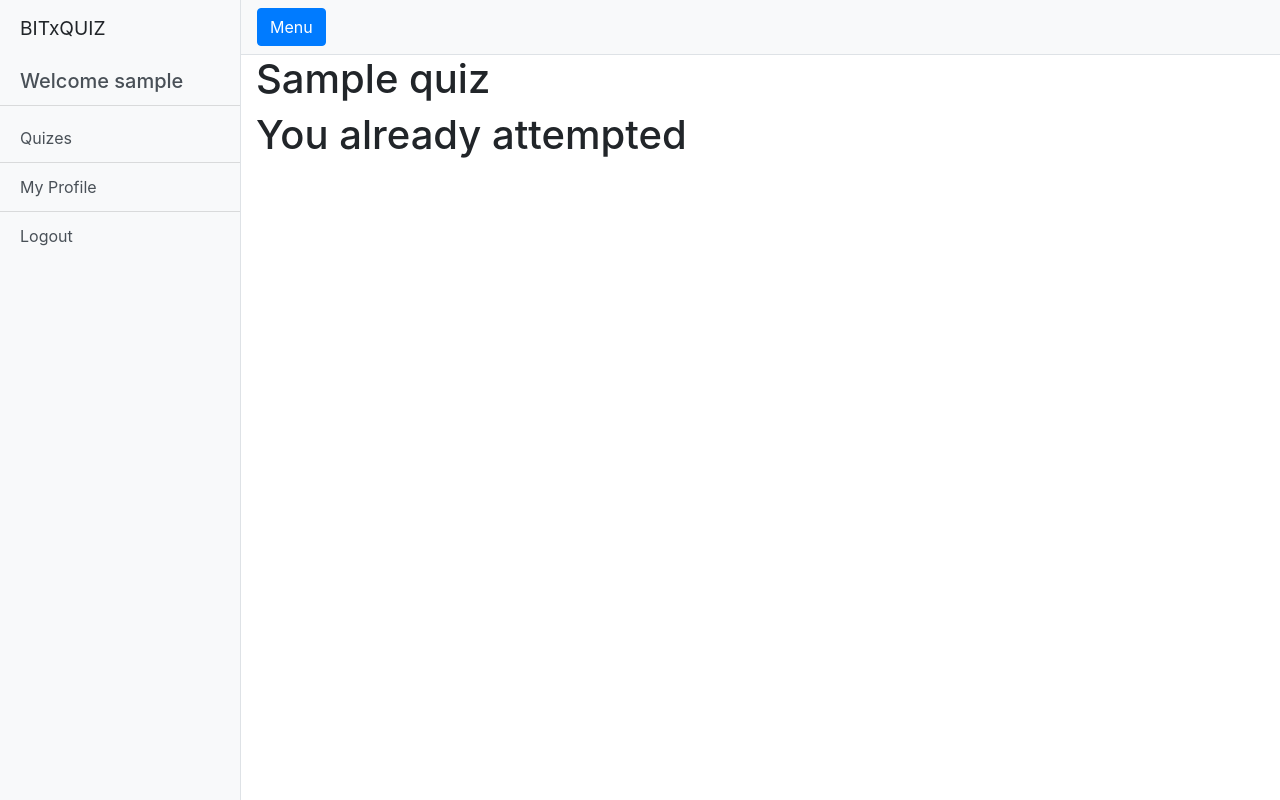
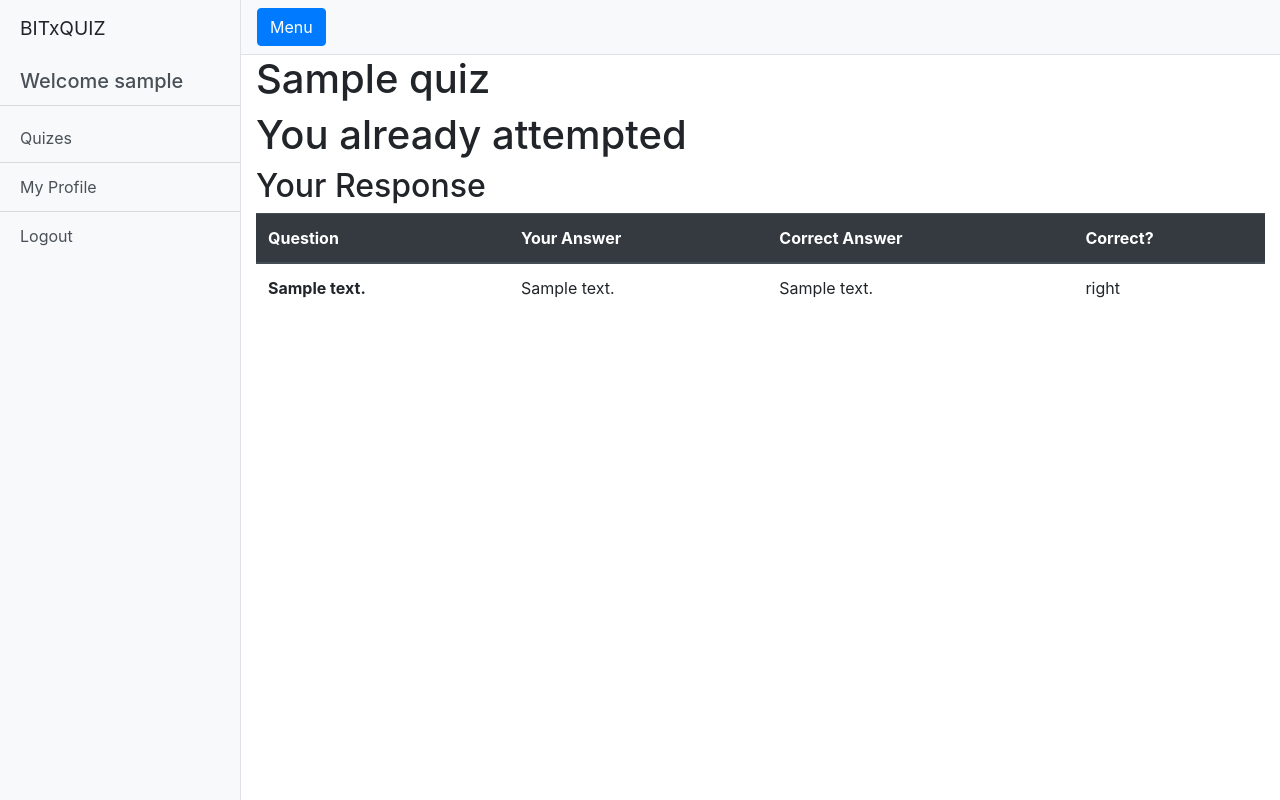
Before and after one commit to rohitgeddam/bitd_quiz_app, a Django app: a page that uses templates/quiz_start.html in a window 1280 px wide. Run offline with Django 3.2, Linux system fonts and the light colour scheme; a user stored in the database is signed in; tables that the repository leaves empty hold one stand-in row (values such as "Sample post"); some libraries are stand-ins or nearby versions.

Commit message:
show user response of a quiz

```diff
--- a/pages/views.py
+++ b/pages/views.py
@@ -1,6 +1,6 @@
 from django.shortcuts import render
 from django.views.generic import ListView
-from quizes.models import Quiz, QuizTaker, Response
+from quizes.models import Quiz, QuizTaker, Response, Option
 
 from django.http import HttpResponse
 
@@ -21,7 +21,35 @@ def QuizStartPage(request, slug):
     quiz = Quiz.objects.filter(slug=slug).first()
     questions = quiz.questions.all()
     attempted = QuizTaker.objects.filter(user=request.user.id,quiz=quiz.id).count() > 0
-    return render(request, 'quiz_start.html', {"quiz": quiz, "questions":questions, "attempted":  attempted})
+    user = request.user
+
+
+    if(attempted):
+        user_response = []
+        for question in questions:
+
+            # try:
+            response = Response.objects.filter(user=user,quiz=quiz,question=question).first()
+            data = {
+                "question":question,
+                "is_correct": response.is_correct,
+                "user_option": response.option,
+                "correct_option": response.correct_option
+            }
+            # except:
+
+            #     data = {
+            #         "is_correct": False,
+            #         "user_option": None,
+            #         "correct_option": response.correct_option
+            #     }
+
+            user_response.append(data)
+
+        return render(request, 'quiz_start.html', {"quiz": quiz, "questions":questions, "attempted":  attempted,"responses": user_response})
+
+
+    return render(request, 'quiz_start.html', {"quiz": quiz, "questions":questions, "attempted":  attempted,})
 
 
 @login_required
@@ -37,16 +65,46 @@ def QuizSubmit(request, slug):
     if (attempted):
         return HttpResponse("This is not allowed.")
     else:
+        responses = []
+        for question in questions:
 
-        for question in questions:
-            q_id = question.id
-            correct_option = question.options.filter(is_answer=True).first()
-            correct_option_id = correct_option.id
-            user_response = request.POST.get(str(q_id))
+            try:
+                q_id = question.id
+                correct_option = question.options.filter(is_answer=True).first()
+                # correct_option_id = correct_option.id
+                user_response = request.POST.get(str(q_id))
+                user_option = question.options.filter(id = int(user_response)).first()
 
-            if(user_response == str(correct_option_id)):
-                quiz_taker_score += 1
 
+                if(correct_option.id == user_option.id):
+                    quiz_taker_score += 1
+                    is_correct = True
+                else:
+                    is_correct = False
+
+
+                responses.append(
+                    Response(
+                        user = user,
+                        quiz = quiz,
+                        question = question,
+                        option = user_option,
+                        correct_option = correct_option,
+                        is_correct = is_correct
+                    )
+                )
+            except:
+                # user not attempted this question.
+                responses.append(
+                    Response(
+                        user = user,
+                        quiz = quiz,
+                        question = question,
+                        option = None,
+                        correct_option = correct_option,
+                        is_correct = False
+                    )
+                )
 
         quiz_take = QuizTaker.objects.create(
             user = user,
@@ -54,4 +112,6 @@ def QuizSubmit(request, slug):
             score = quiz_taker_score
         )
 
+        Response.objects.bulk_create(responses)
+
         return HttpResponse("done" + str(quiz_taker_score))
--- a/quizes/admin.py
+++ b/quizes/admin.py
@@ -20,5 +20,5 @@ class QuizAdmin(nested_admin.NestedModelAdmin):
 
 
 admin.site.register(Quiz, QuizAdmin)
-
+admin.site.register(Response)
 admin.site.register(QuizTaker)
--- a/quizes/models.py
+++ b/quizes/models.py
@@ -56,7 +56,9 @@ class Response(models.Model):
     user = models.ForeignKey(get_user_model(), related_name='responses',  on_delete=models.CASCADE)
     quiz = models.ForeignKey(Quiz, related_name='responses', on_delete=models.CASCADE)
     question = models.ForeignKey(Question, related_name='responses', on_delete=models.CASCADE)
-    option = models.ForeignKey(Option, related_name='responses',  on_delete=models.CASCADE)
+    option = models.ForeignKey(Option, related_name='responses',  on_delete=models.CASCADE, null=True, blank=True)
 
+    correct_option = models.ForeignKey(Option, related_name='correct_response', on_delete=models.CASCADE)
+    is_correct = models.BooleanField(default=False)
     def __str__(self):
         return f'{self.user.username}_{self.quiz.name}'
--- a/templates/quiz_start.html
+++ b/templates/quiz_start.html
@@ -13,6 +13,39 @@
 
     {% if attempted %}
         <h1>You already attempted</h1>
+        <h2>Your Response</h2>
+
+        <div class="table-responsive">
+
+<table class="table">
+  <thead class="thead-dark">
+    <tr>
+      <th scope="col">Question</th>
+      <th scope="col">Your Answer</th>
+      <th scope="col">Correct Answer</th>
+      <th scope="col">Correct?</th>
+    </tr>
+  </thead>
+  <tbody>
+  {% for response in responses %}
+    <tr>
+      <th scope="row">{{response.question.text}}</th>
+
+      {% if response.user_option %}
+        <td>{{response.user_option.text}}</td>
+      {% else %}
+      <td>No Response</td>
+      {% endif %}
+      <td>{{response.correct_option.text}}</td>
+      <td>{{response.is_correct|yesno:"right,wrong"}}</td>
+    </tr>
+  {% endfor %}
+
+  </tbody>
+</table>
+ </div>
+
+
     {% else %}
     <form method="POST" action="{% url 'quiz_submit' quiz.slug %}">
         {%csrf_token %}
```
Also changed, not shown: quizes/migrations/0001_initial.py, quizes/migrations/0002_auto_20200926_1407.py (added).
